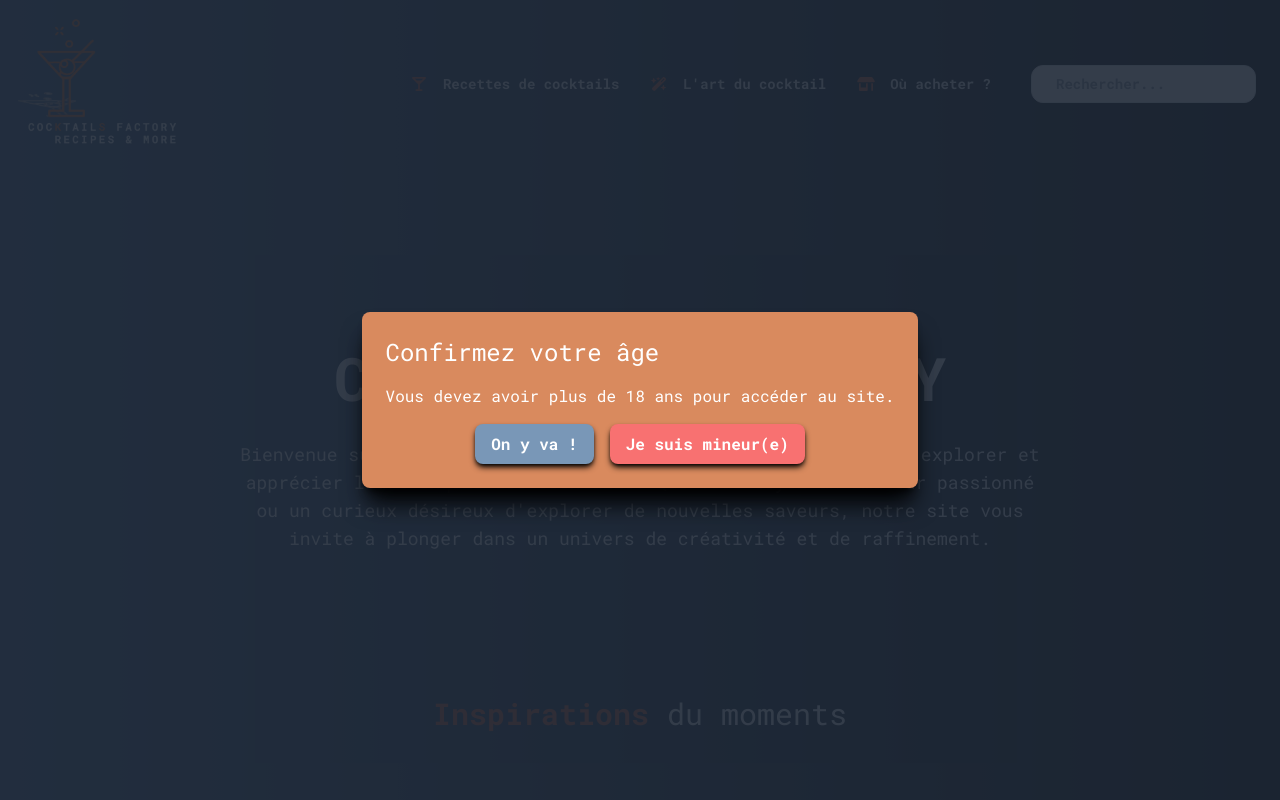
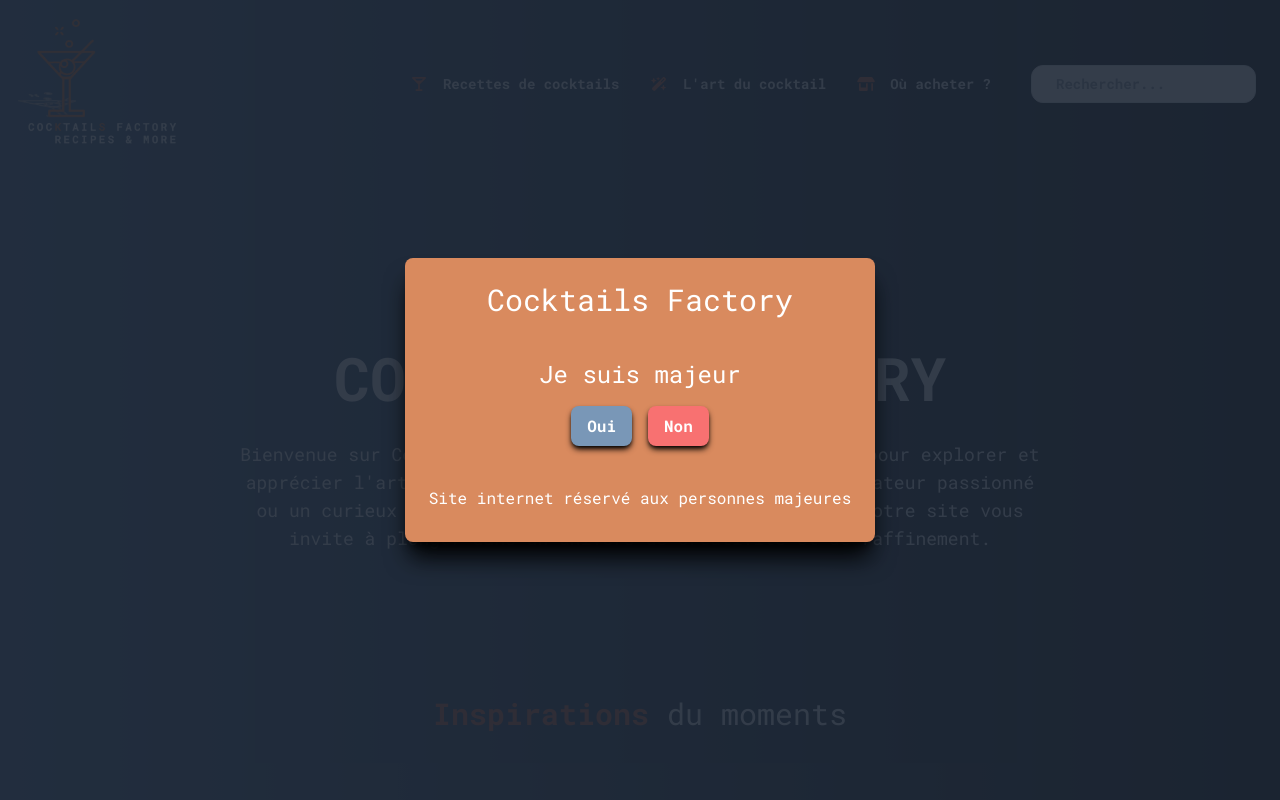
Before and after one commit to KevinStandaert/cocktails_factory, a Next.js app: page / in a window 1280 px wide. Shown: the top 800 px of the page. Built offline with nearby package versions, Linux system fonts and the light colour scheme; no server answers.

Commit message:
udpate text

```diff
--- a/src/components/AgeConfirmationModal.js
+++ b/src/components/AgeConfirmationModal.js
@@ -27,26 +27,29 @@ const AgeConfirmationModal = () => {
   if (!isModalOpen) return null;
 
   return (
-    <div className="fixed inset-0 z-50 flex items-center justify-center bg-gray-800 bg-opacity-90">
+    <div className="fixed inset-0 z-50 flex items-center justify-center bg-gray-800 bg-opacity-90 text-center">
       <div className="rounded-lg bg-serria-400 p-6 text-white shadow-xl shadow-black">
-        <h2 className="mb-4 text-2xl">Confirmez votre âge</h2>
-        <p className="mb-4">
-          Vous devez avoir plus de 18 ans pour accéder au site.
-        </p>
-        <div className="flex justify-center space-x-4">
+        <h2 className="mb-10 text-3xl">Cocktails Factory</h2>
+        <p className="mb-4 text-2xl">Je suis majeur</p>
+
+        <div className="flex justify-center space-x-4 mb-10">
           <button
             onClick={handleConfirm}
-            className="rounded-lg shadow-md shadow-black bg-metal-400 px-4 py-2 font-bold text-white hover:bg-metal-800 active:bg-metal-400"
+            className="rounded-lg bg-metal-400 px-4 py-2 font-bold text-white shadow-md shadow-black hover:bg-metal-800 active:bg-metal-400"
           >
-            On y va !
+            Oui
           </button>
           <button
             onClick={handleDeny}
-            className="rounded-lg shadow-md shadow-black bg-red-400 px-4 py-2 font-bold text-white hover:bg-red-800 active:bg-red-400"
+            className="rounded-lg bg-red-400 px-4 py-2 font-bold text-white shadow-md shadow-black hover:bg-red-800 active:bg-red-400"
           >
-            Je suis mineur(e)
+            Non
           </button>
         </div>
+        <p className="mb-2">
+        Site internet réservé aux personnes majeures
+        </p>
+
       </div>
     </div>
   );
```
